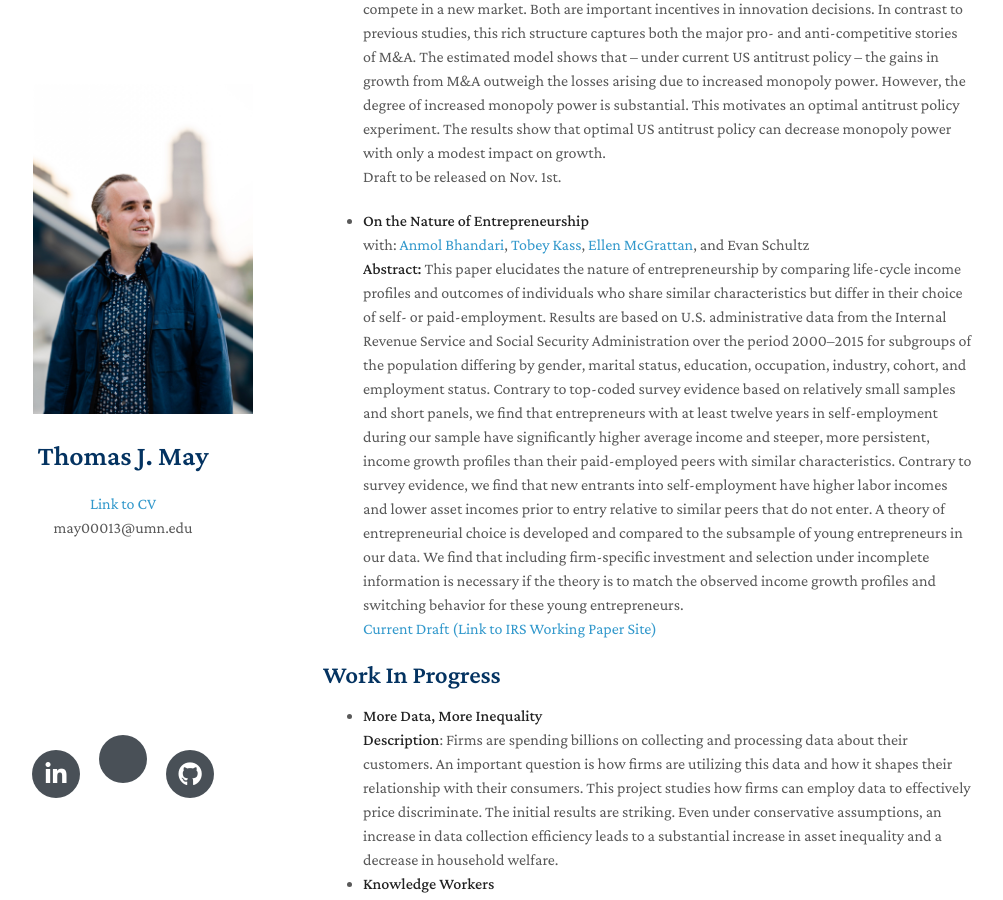
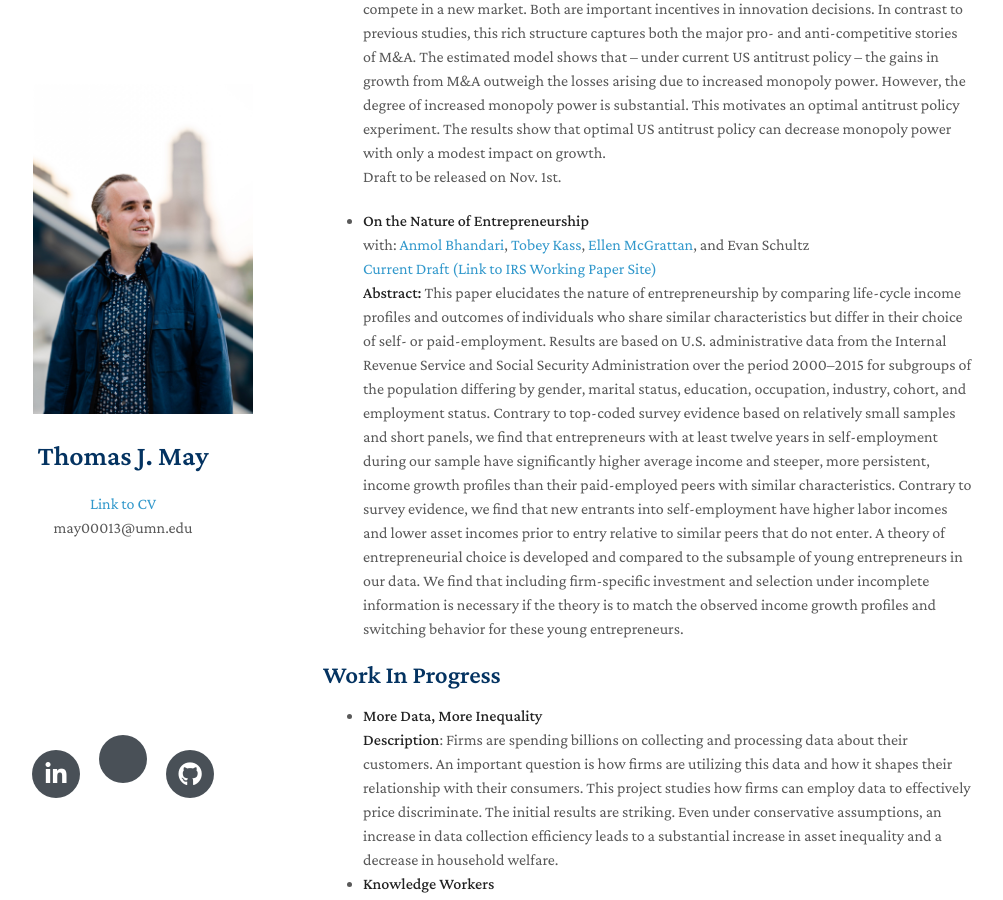
Before and after one commit to MayEcon/mayecon.github.io, a Jekyll site: the page built from index.md, in a window 1280 px wide and 900 px high, scrolled down 462 px. Shown: the whole window, without its empty margins (147-1150 px from the left). Built offline with Jekyll 4.4.1, drawn with Linux system fonts in a browser that asks for light colours; nearby versions of some CDN libraries; a style sheet for code colours, icons or effects is not loaded; our own code applies the rules of GitHub Pages for plain Markdown files.

```diff
--- a/index.md
+++ b/index.md
@@ -19,9 +19,9 @@ I am an Economics Ph.D. student at University of Minnesota with an expected grad
 - **On the Nature of Entrepreneurship**
   <br>
   with: [Anmol Bhandari](http://www.bhandarianmol.com), [Tobey Kass](https://sites.google.com/umn.edu/tobeykass/), [Ellen McGrattan](http://users.econ.umn.edu/~erm/), and Evan Schultz
+  <br>[Current Draft (Link to IRS Working Paper Site)](https://www.irs.gov/pub/irs-soi/22rpnatureofentrepreneurship.pdf)
   <br>
   **Abstract:** This paper elucidates the nature of entrepreneurship by comparing life-cycle income profiles and outcomes of individuals who share similar characteristics but differ in their choice of self- or paid-employment. Results are based on U.S. administrative data from the Internal Revenue Service and Social Security Administration over the period 2000–2015 for subgroups of the population differing by gender, marital status, education, occupation, industry, cohort, and employment status. Contrary to top-coded survey evidence based on relatively small samples and short panels, we find that entrepreneurs with at least twelve years in self-employment during our sample have significantly higher average income and steeper, more persistent, income growth profiles than their paid-employed peers with similar characteristics. Contrary to survey evidence, we find that new entrants into self-employment have higher labor incomes and lower asset incomes prior to entry relative to similar peers that do not enter. A theory of entrepreneurial choice is developed and compared to the subsample of young entrepreneurs in our data. We find that including firm-specific investment and selection under incomplete information is necessary if the theory is to match the observed income growth profiles and switching behavior for these young entrepreneurs.
- <br>[Current Draft (Link to IRS Working Paper Site)](https://www.irs.gov/pub/irs-soi/22rpnatureofentrepreneurship.pdf)
 
 ## Work In Progress
 - **More Data, More Inequality**
```
